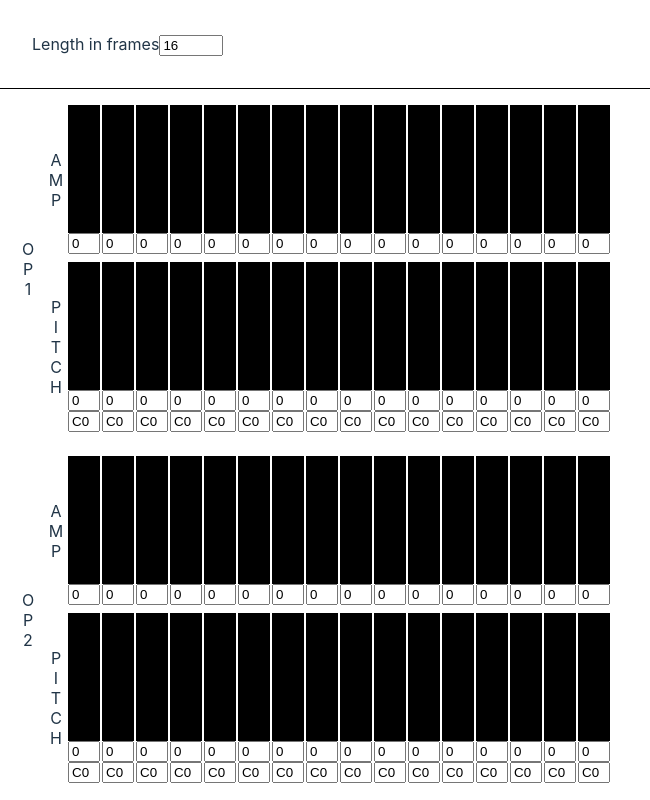
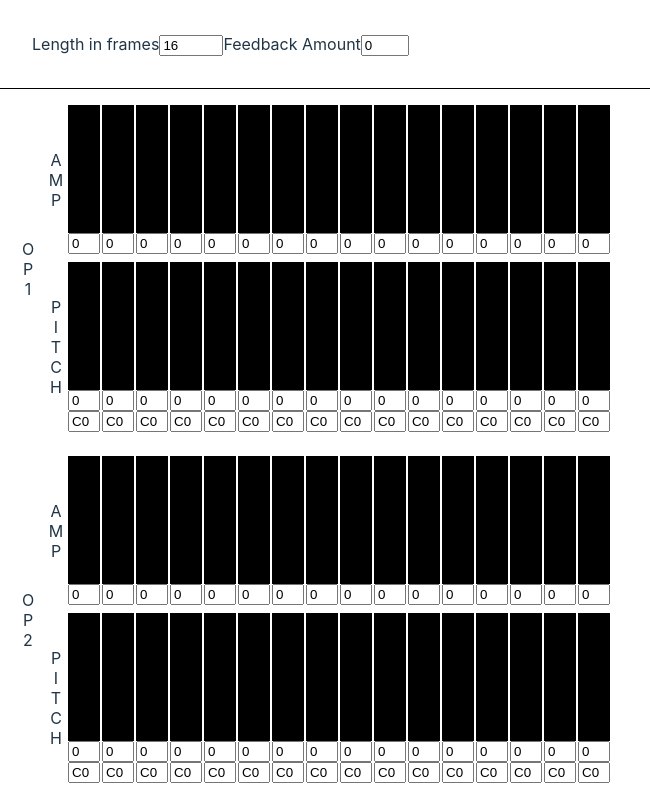
Before and after one commit to nickgirardo/gt-sound-sculptor, a React (Vite) app: page / in a window 1280 px wide. Shown: the top 800 px of the page, without its empty margins (0-650 px from the left). Built offline with nearby package versions, Linux system fonts and the light colour scheme.

Commit message:
Add feedback input

```diff
--- a/src/App.tsx
+++ b/src/App.tsx
@@ -6,19 +6,25 @@ import { Operator } from "./components/Operator";
 import "./scss/App.css";
 
 function App() {
-  const [count, setCount] = useState<number>(16);
+  const [sfxLength, setSfxLength] = useState<number>(16);
+  const [feedback, setFeedback] = useState<number>(0);
 
   return (
     <>
-      <Head sfxLength={count} setSfxLength={setCount} />
+      <Head
+        sfxLength={sfxLength}
+        setSfxLength={setSfxLength}
+        feedback={feedback}
+        setFeedback={setFeedback}
+      />
       <div className="main-controls">
-        <Operator id="op1" label="op1" count={count} />
-        <Operator id="op2" label="op2" count={count} />
-        <Operator id="op3" label="op3" count={count} />
+        <Operator id="op1" label="op1" count={sfxLength} />
+        <Operator id="op2" label="op2" count={sfxLength} />
+        <Operator id="op3" label="op3" count={sfxLength} />
         <Operator
           id="op4"
           label="op4"
-          count={count}
+          count={sfxLength}
           ampWarning="Warning: Amplitude values greater than 6 on operator 4 may cause unwanted distortion"
         />
       </div>
--- a/src/components/Head.tsx
+++ b/src/components/Head.tsx
@@ -5,12 +5,22 @@ import "../scss/head.css";
 interface Props {
   sfxLength: number;
   setSfxLength: React.Dispatch<React.SetStateAction<number>>;
+  feedback: number;
+  setFeedback: React.Dispatch<React.SetStateAction<number>>;
 }
 
 const minSfxLength = 1;
 const maxSfxLength = 255;
 
-export const Head = ({ sfxLength, setSfxLength }: Props): ReactElement => {
+const minFeedback = 0;
+const maxFeedback = 8;
+
+export const Head = ({
+  sfxLength,
+  setSfxLength,
+  feedback,
+  setFeedback,
+}: Props): ReactElement => {
   const clamp = (n: number, min: number, max: number): number =>
     Math.max(Math.min(n, max), min);
 
@@ -29,6 +39,17 @@ export const Head = ({ sfxLength, setSfxLength }: Props): ReactElement => {
           )
         }
       />
+      <label htmlFor="feedback-amount">Feedback Amount</label>
+      <input
+        id="feedback-amount"
+        type="number"
+        max={maxFeedback}
+        min={minFeedback}
+        value={feedback}
+        onChange={(ev) =>
+          setFeedback(clamp(Number(ev.target.value), minFeedback, maxFeedback))
+        }
+      />
     </div>
   );
 };
```
